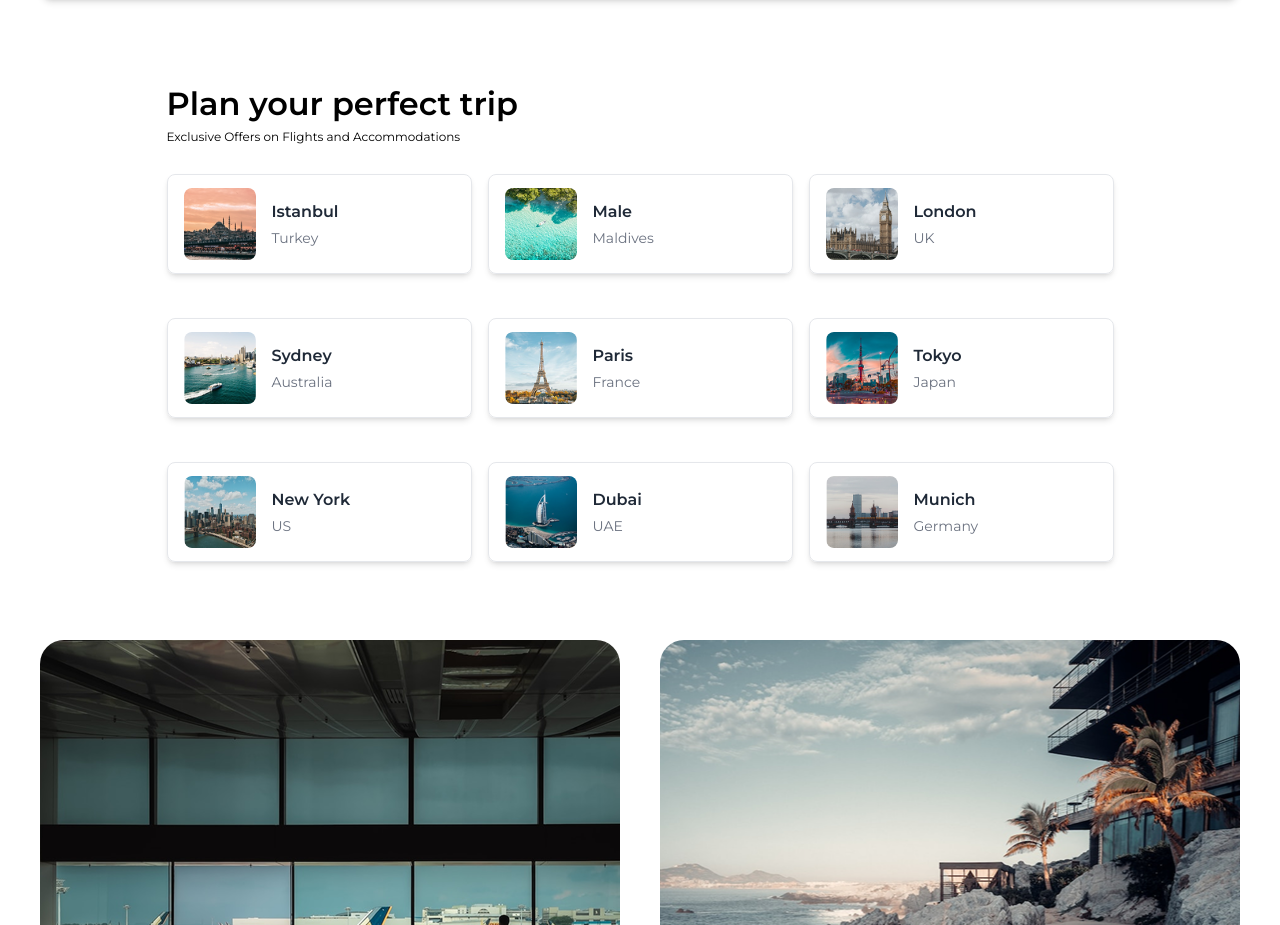
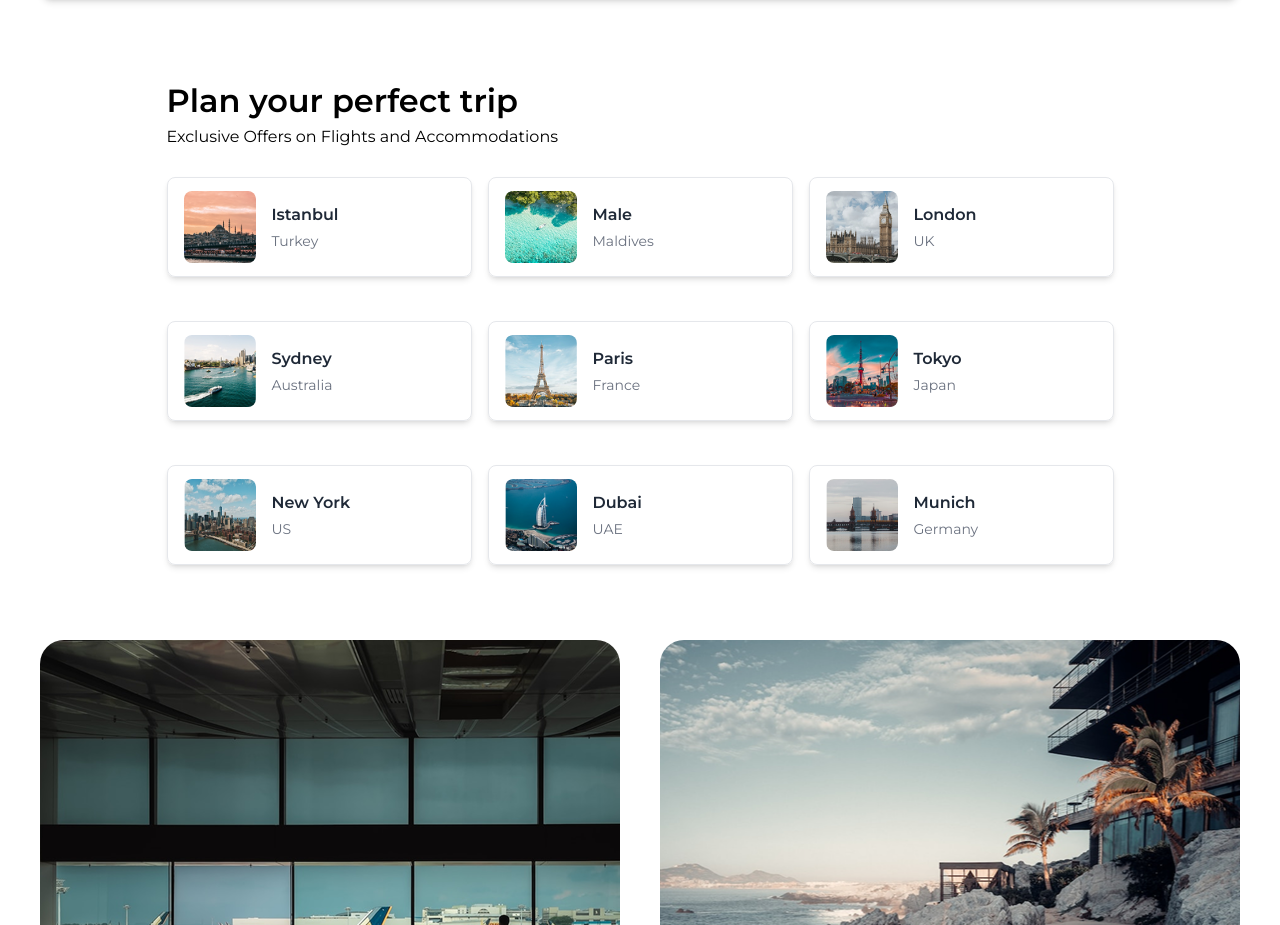
Before and after one commit to sueson/hotel-booking, a Next.js app: page / in a window 1280 px wide. Shown: the part 842-1767 px from the top of the page. Built offline with nearby package versions, Linux system fonts and the light colour scheme; no server answers.

Commit message:
modified

```diff
--- a/app/page.tsx
+++ b/app/page.tsx
@@ -46,7 +46,7 @@ export default function Home() {
                     </h2>
                 </div>
 
-                {/* options for flights or stays */}
+                {/* search options for flights or stays */}
                 <div className="w-[300px] h-[460px] absolute top-[60%] lg:top-[87%] left-1/2 -translate-x-1/2 md:h-[320px] md:w-[95%] md:max-w-[800px] md:top-[70%] lg:max-w-[900px] xl:max-w-[1200px] rounded-xl bg-white shadow-md">
                     {/* Flight/Stay Toggle */}
                     <div className="w-full flex px-4 gap-4 h-12 rounded-xl md:px-6 md:gap-6 mt-3">
@@ -116,7 +116,7 @@ export default function Home() {
                         </div>
 
                         <div className="mt-3 flex justify-center">
-                            <Link href="/">
+                            <Link href="/flights">
                                 <Button className="bg-[#8DD3BB] hover:bg-[#8DD3BB]/90 max-lg:py-2 lg:py-4">
                                     <FaTelegramPlane className="max-lg:size-4 lg:size-5" />
                                     <p className="font-montserrat font-medium max-lg:text-sm lg:text-base ml-1.5">
@@ -147,7 +147,7 @@ export default function Home() {
                         </div>
 
                         <div className="mt-3 flex justify-center">
-                            <Link href="/">
+                            <Link href="/hotels">
                                 <Button className="bg-[#8DD3BB] hover:bg-[#8DD3BB]/90 max-lg:py-2 lg:py-4">
                                     <FaTelegramPlane className="max-lg:size-4 lg:size-5" />
                                     <p className="font-montserrat font-medium max-lg:text-sm lg:text-base ml-1.5">
--- a/components/trending-places.tsx
+++ b/components/trending-places.tsx
@@ -21,7 +21,7 @@ const TrendingPlaces = () => {
                 <p className="font-montserrat font-semibold text-[24px] md:text-[32px]">
                     Plan your perfect trip
                 </p>
-                <p className="font-montserrat font-regular text-[12px]">
+                <p className="font-montserrat font-regular text-[12px] md:text-[16px]">
                     Exclusive Offers on Flights and Accommodations
                 </p>
             </div>
```
